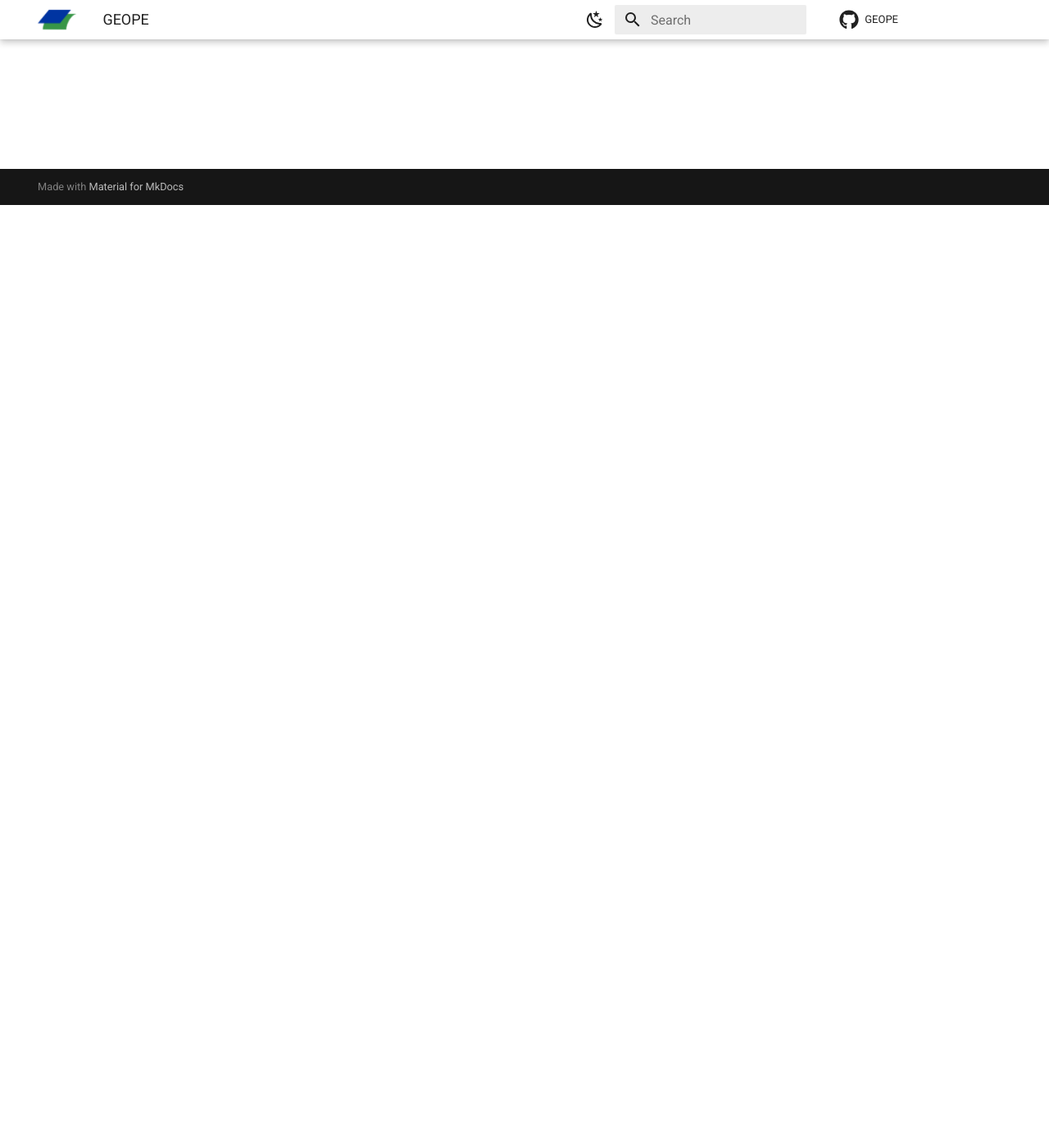
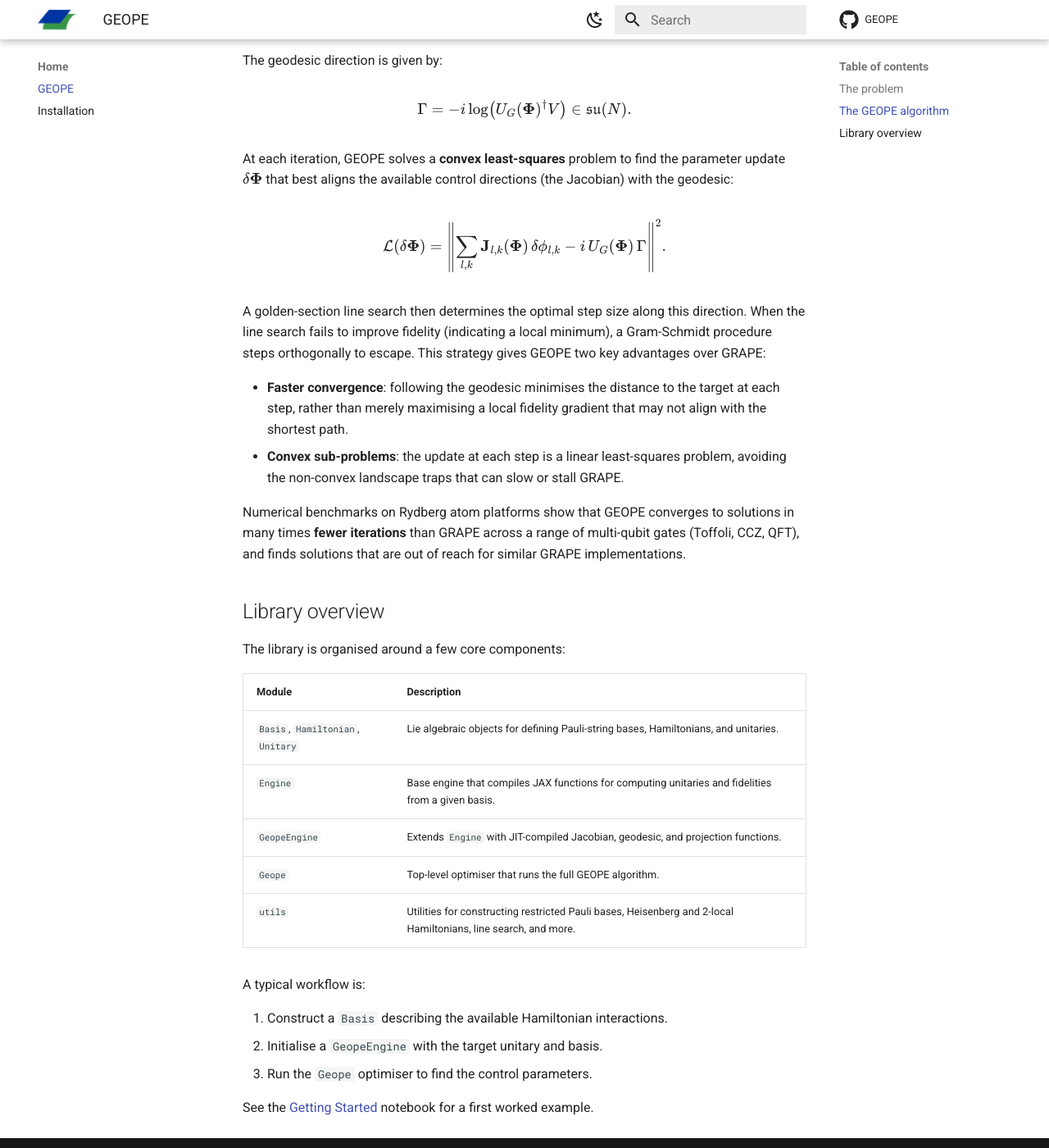
Before and after one commit to dyylan/geope, an MkDocs documentation site: the page built from docs/index.md, in a window 1280 px wide and 1400 px high, scrolled down 1150 px. Shown: the whole window at 82% size. Built offline with MkDocs 1.6.1 and Material for MkDocs 9.7.7, drawn with Linux system fonts in a browser that asks for light colours; comment, search, counter and statistics services are not loaded; some of the changed text lies outside the part shown.

Commit message:
added an index doc for introduction to the package

```diff
--- a/docs/index.md
+++ b/docs/index.md
@@ -1 +1,62 @@
 # GEOPE
+
+**GEOPE** (Geodesic Pulse Engineering) is a Python library for quantum optimal control and gate synthesis. It implements a new algorithm that uses geodesics on the Riemannian manifold of $SU(2^n)$ and differential programming to design multi-qubit quantum gates with constrained Hamiltonians. Built on [JAX](https://github.com/jax-ml/jax), GEOPE provides JIT-compiled routines for efficient optimisation.
+
+The package is still in development with many new features and faster implementations on the way soon!
+
+For the full theoretical background, see the paper:
+
+> D. Lewis, R. Wiersema, and S. Bose, *Quantum Optimal Control with Geodesic Pulse Engineering*, [arXiv:2508.16029](https://arxiv.org/abs/2508.16029) (2025).
+
+---
+
+## The problem
+
+Designing multi-qubit quantum logic gates under experimental hardware constraints is a central challenge in quantum computing. Given a target unitary $V$ and a set of experimentally accessible Hamiltonian terms $\mathcal{H}$, the goal is to find piecewise-constant control parameters $\mathbf{\Phi} = (\phi_1, \dots, \phi_L)$ such that
+
+$$U_G(\mathbf{\Phi}) = U(\phi_L)\, U(\phi_{L-1})\, \cdots \, U(\phi_1) \approx V,$$
+
+where each $U(\phi_l) = e^{i H(\phi_l)}$ and $H(\phi_l) = \sum_k \phi_{l,k}\, G_k$ is a Hamiltonian restricted to the available interactions $G_k \in \mathcal{H}$.
+
+The standard approach is GRAPE (Gradient Ascent Pulse Engineering), which performs gradient ascent on the fidelity
+
+$$F(\mathbf{\Phi}, V) = \frac{1}{N} \left| \mathrm{Tr}\left\{ U_G^\dagger(\mathbf{\Phi})\, V \right\} \right|.$$
+
+## The GEOPE algorithm
+
+GEOPE takes a fundamentally different approach. Instead of following the gradient of the fidelity, it directly follows the **geodesic** — the shortest path on the $SU(N)$ manifold — from the current unitary $U_G(\mathbf{\Phi})$ to the target $V$.
+
+The geodesic direction is given by:
+
+$$\Gamma = -i \log\!\left(U_G(\mathbf{\Phi})^\dagger V\right) \in \mathfrak{su}(N).$$
+
+At each iteration, GEOPE solves a **convex least-squares** problem to find the parameter update $\delta\mathbf{\Phi}$ that best aligns the available control directions (the Jacobian) with the geodesic:
+
+$$\mathcal{L}(\delta\mathbf{\Phi}) = \left\| \sum_{l,k} \mathbf{J}_{l,k}(\mathbf{\Phi})\, \delta\phi_{l,k} - i\, U_G(\mathbf{\Phi})\, \Gamma \right\|^2.$$
+
+A golden-section line search then determines the optimal step size along this direction. When the line search fails to improve fidelity (indicating a local minimum), a Gram-Schmidt procedure steps orthogonally to escape. This strategy gives GEOPE two key advantages over GRAPE:
+
+- **Faster convergence**: following the geodesic minimises the distance to the target at each step, rather than merely maximising a local fidelity gradient that may not align with the shortest path.
+- **Convex sub-problems**: the update at each step is a linear least-squares problem, avoiding the non-convex landscape traps that can slow or stall GRAPE.
+
+Numerical benchmarks on Rydberg atom platforms show that GEOPE converges to solutions in many times **fewer iterations** than GRAPE across a range of multi-qubit gates (Toffoli, CCZ, QFT), and finds solutions that are out of reach for similar GRAPE implementations.
+
+## Library overview
+
+The library is organised around a few core components:
+
+| Module | Description |
+|--------|-------------|
+| `Basis`, `Hamiltonian`, `Unitary` | Lie algebraic objects for defining Pauli-string bases, Hamiltonians, and unitaries. |
+| `Engine` | Base engine that compiles JAX functions for computing unitaries and fidelities from a given basis. |
+| `GeopeEngine` | Extends `Engine` with JIT-compiled Jacobian, geodesic, and projection functions. |
+| `Geope` | Top-level optimiser that runs the full GEOPE algorithm. |
+| `utils` | Utilities for constructing restricted Pauli bases, Heisenberg and 2-local Hamiltonians, line search, and more. |
+
+A typical workflow is:
+
+1. Construct a `Basis` describing the available Hamiltonian interactions.
+2. Initialise a `GeopeEngine` with the target unitary and basis.
+3. Run the `Geope` optimiser to find the control parameters.
+
+See the [Getting Started](examples/getting_started.ipynb) notebook for a first worked example.
```
